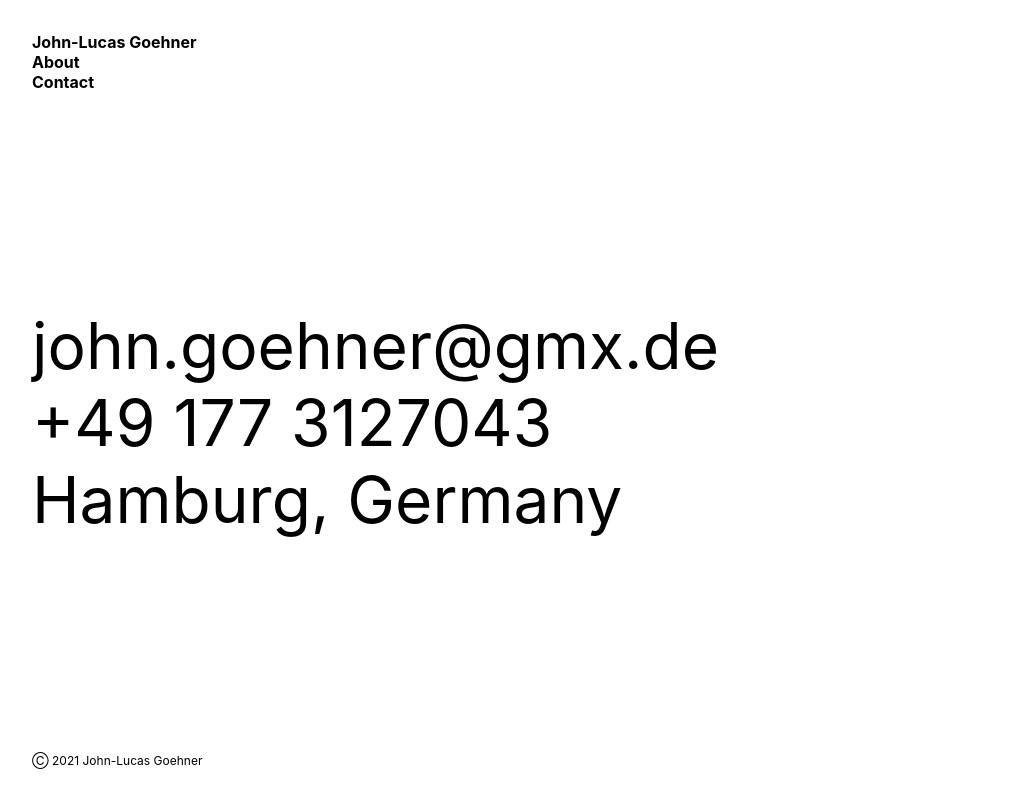
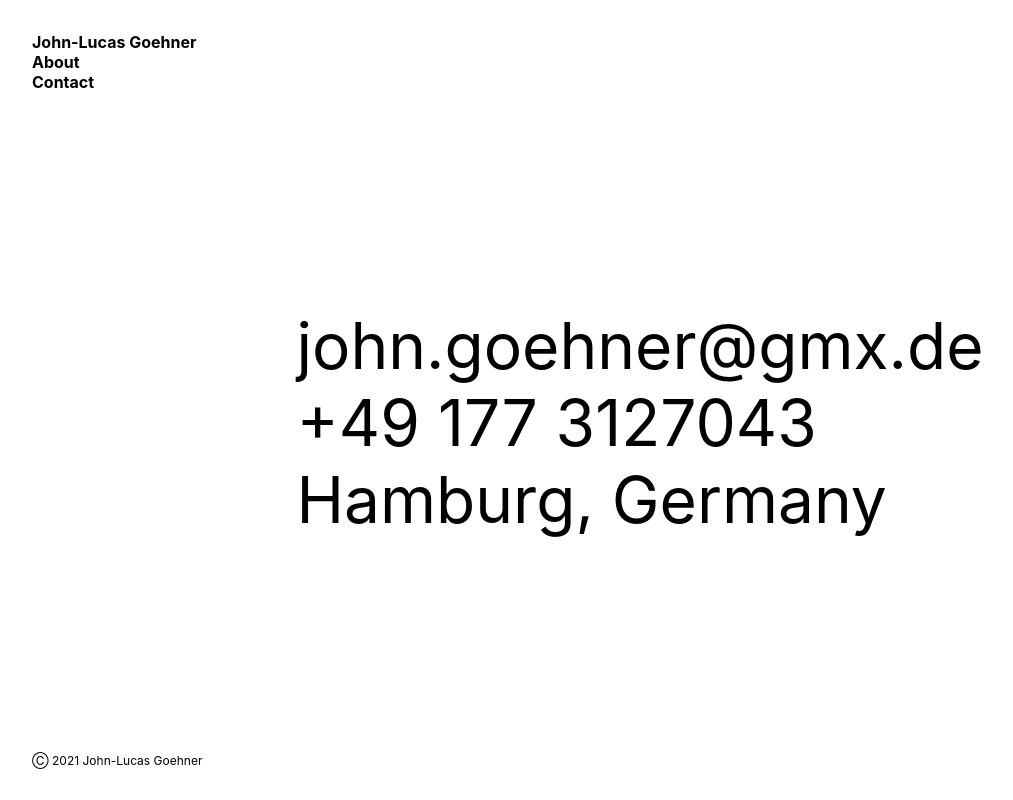
Before and after one commit to johnxgaehner/personal-react-website, a React (Create React App) app: page /contact in a window 1280 px wide. Shown: the whole page, without its empty margins (0-1013 px from the left). Built offline with nearby package versions, Linux system fonts and the light colour scheme.

Commit message:
Center contact

```diff
--- a/src/pages/Contact.css
+++ b/src/pages/Contact.css
@@ -3,6 +3,7 @@
   display: flex;
   word-break: break-all;
   align-items: center;
+  justify-content: center;
 }
 
 .contact__info--large-item {
```
Also changed, not shown: src/pages/About.js (+0 -12 lines).
